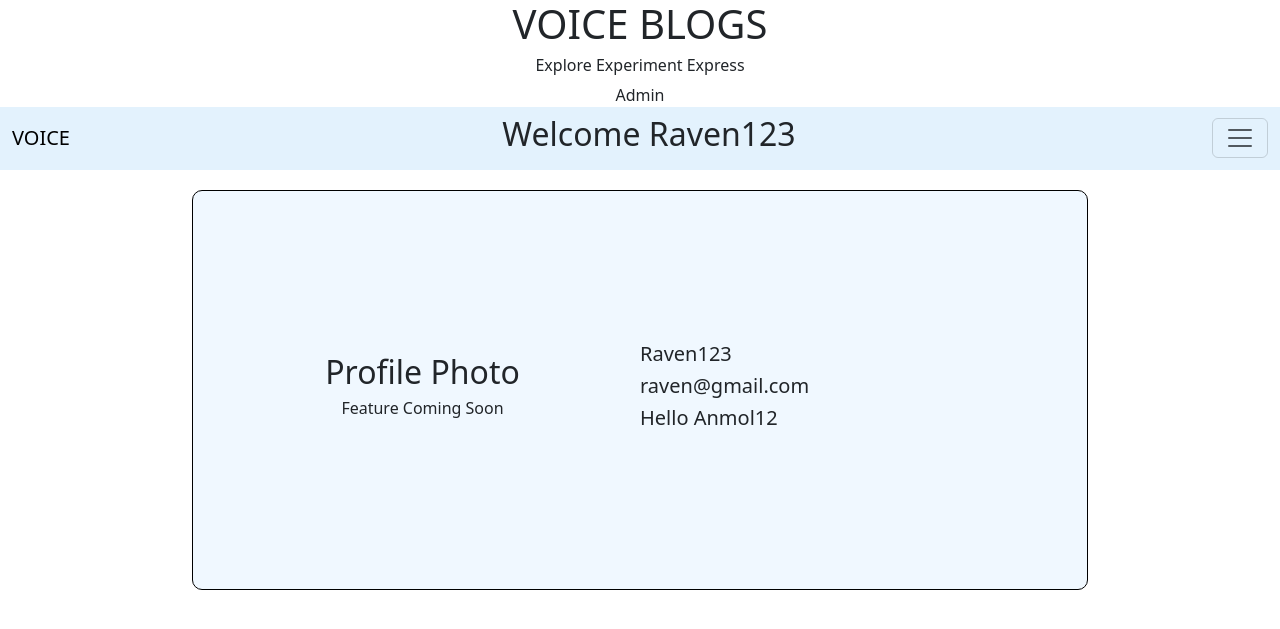
After one commit to Mamgain777/Voice-Blogs, a Django app: a page that uses templates/main/base.html in a window 1280 px wide. The commit adds this page. Shown: the top 629 px of the page. Run offline with Django 4.2, Linux system fonts and the light colour scheme; a user stored in the database is signed in.

Commit message:
Added Views Functionality

```diff
--- a/main/views.py
+++ b/main/views.py
@@ -28,7 +28,7 @@ class HomePage(generic.ListView):
 
 class RegisterPage(generic.CreateView):
 
-    template_name = 'main/register.html'
+    template_name = 'registration/register.html'
     form_class = CustomUserCreationForm
     # fields = ('username','email','password','first_name','last_name')
     success_url = reverse_lazy('login')
--- a/static/css/base.css
+++ b/static/css/base.css
@@ -82,3 +82,10 @@ body::-webkit-scrollbar{
 .deleteBlog a{
     margin-left: 10px;
 }
+
+/* Views and likes of article snippet */
+.lV{
+    display: flex;
+    /* flex-direction: row; */
+    justify-content: space-between;
+}
--- /dev/null
+++ b/static/css/myProfile.css
@@ -0,0 +1,20 @@
+#userInfo{
+    border: 1px solid black;
+    background-color: aliceblue;
+    border-radius: 10px;
+    margin-top: 20px;
+    height: 50vh;
+    display:grid;
+    grid-template-columns: 1fr 1fr;
+    width: 70%;
+}
+
+.user{
+    display: flex;
+    flex-direction: column;
+    /* align-items: center; */
+    justify-content: center;
+}
+#pic{
+    align-items: center;
+}
--- a/templates/main/base.html
+++ b/templates/main/base.html
@@ -57,6 +57,9 @@
 
             </li>
             <li class="nav-item">
+              <a class="nav-link" aria-current="page" href="{% url 'user:myProfile' user.username %}">My Profile</a>
+            </li>
+            <li class="nav-item">
               <a class="nav-link" aria-current="page" href="{% url 'user:myBlogs' user.username %}">My Blogs</a>
             </li>
             <li class="nav-item">
--- a/templates/registration/login.html
+++ b/templates/registration/login.html
@@ -14,6 +14,8 @@
             {% csrf_token %}
             {{ form.as_p }}
             <button type="submit" class="btn btn-success">Log In</button>
+            <h6>Does not have a account?&ensp;<a href="{% url 'main:register' %}">Singnup</a></h6>
         </form>
+
 </div>
 {% endblock %}
--- /dev/null
+++ b/templates/user/profile.html
@@ -0,0 +1,18 @@
+<!DOCTYPE html>
+{% extends 'main/base.html' %}
+{% block link_block %}
+    <link rel="stylesheet" href="/static/css/myProfile.css">
+{% endblock %}
+{% block body_block %}
+    <div class="container" id="userInfo">
+        <div class='user' id="pic">
+            <h2>Profile Photo</h2>
+            <h6>Feature Coming Soon</h6>
+        </div>
+        <div  class='user'>
+            <h5>{{ user.username }}</h5>
+            <h5>{{ user.email }}</h5>
+            <h5>{{ msg }}</h5>
+        </div>
+    </div>
+{% endblock %}
--- a/user/models.py
+++ b/user/models.py
@@ -23,6 +23,7 @@ class Blog(models.Model):
     author = models.ForeignKey(User, on_delete=models.CASCADE)
     category = models.CharField(max_length=40)
     likes = models.ManyToManyField(User, related_name="blog_likes")
+    views = models.ManyToManyField(User, related_name="blog_views")
     snippet = models.TextField(max_length=100)
 
     class Meta:
@@ -30,6 +31,9 @@ class Blog(models.Model):
 
     def total_likes(self):
         return self.likes.count()
+
+    def total_views(self):
+        return self.views.count()
 
     def publish(self):
         self.publish_date = timezone.now()
--- a/user/templatetags/my_filters.py
+++ b/user/templatetags/my_filters.py
@@ -5,3 +5,7 @@ register = template.Library()
 @register.filter
 def test(obj):
     return obj.total_likes()
+
+@register.filter
+def views_count(obj):
+    return obj.total_views()
--- a/user/urls.py
+++ b/user/urls.py
@@ -1,6 +1,6 @@
 from django.urls import path
 from main.views import HomePage
-from user.views import my_blogs, CreateBlogView, UpdateBlogView, blog_publish, DraftListView, DeleteBlogView, add_a_comment, delete_comment,CategoryView, like_blog
+from user.views import my_blogs, CreateBlogView, UpdateBlogView, blog_publish, DraftListView, DeleteBlogView, add_a_comment, delete_comment,CategoryView, like_blog, profile_page
 
 app_name = 'user'
 urlpatterns = [
@@ -8,6 +8,7 @@ urlpatterns = [
     path("<str:user>/myBlogs",my_blogs, name='myBlogs'),
     # path("myBlogs",MyBlogs.as_view(), name='myBlogs'),
     path("<str:user>/myDrafts", DraftListView.as_view(), name='myDrafts'),
+    path("<str:user>/myProfile", profile_page, name='myProfile'),
     path("<str:user>/createBlog",CreateBlogView.as_view(), name='createBlog'),
     path("edit/<int:pk>",UpdateBlogView.as_view(), name='editBlog'),
     path("publish/<int:pk>", blog_publish, name='publishBlog'),
--- a/user/views.py
+++ b/user/views.py
@@ -41,6 +41,8 @@ class BlogDetailView(LoginRequiredMixin, generic.DetailView):
         liked = False
         if blog.likes.filter(pk=self.request.user.id).exists():
             liked = True
+        if not blog.views.filter(pk=self.request.user.id).exists():
+            blog.views.add(self.request.user)
 
         likes_count = blog.total_likes()
         contex['likes'] = likes_count
@@ -159,3 +161,8 @@ def like_blog(request,pk):
         blog.likes.add(request.user)
 
     return HttpResponseRedirect(reverse('blog-detail',kwargs={'pk':pk}))
+
+@login_required
+def profile_page(request,user):
+
+    return render(request, 'user/profile.html', {'msg':f"Hello {user}"})
```
Also changed, not shown: main/templatetags/my_extra.py (deleted, +0 -10 lines), templates/main/home.html (+9 -3 lines), db.sqlite3, main/templatetags/__init__.py (deleted), templates/registration/register.html (renamed from templates/main/register.html), user/migrations/0019_blog_views.py (added).
